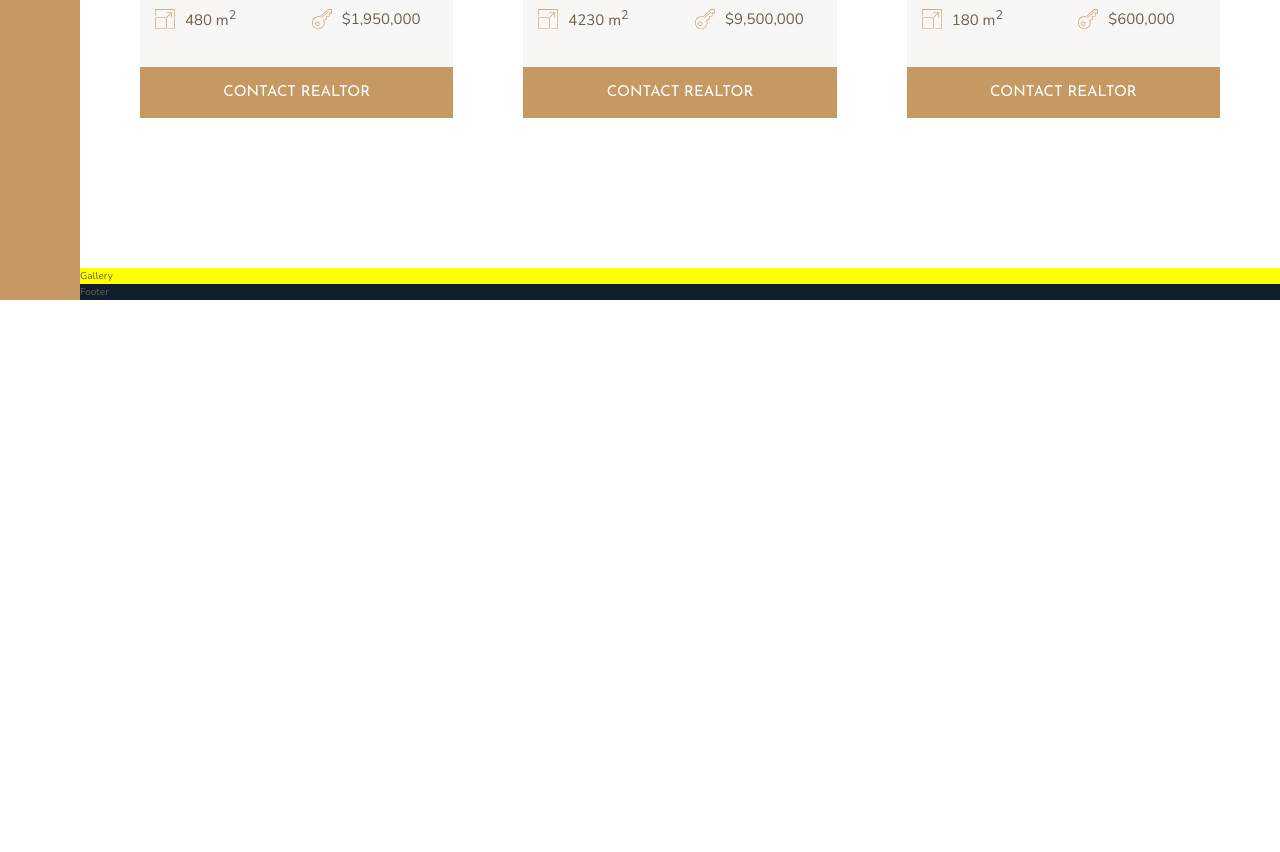
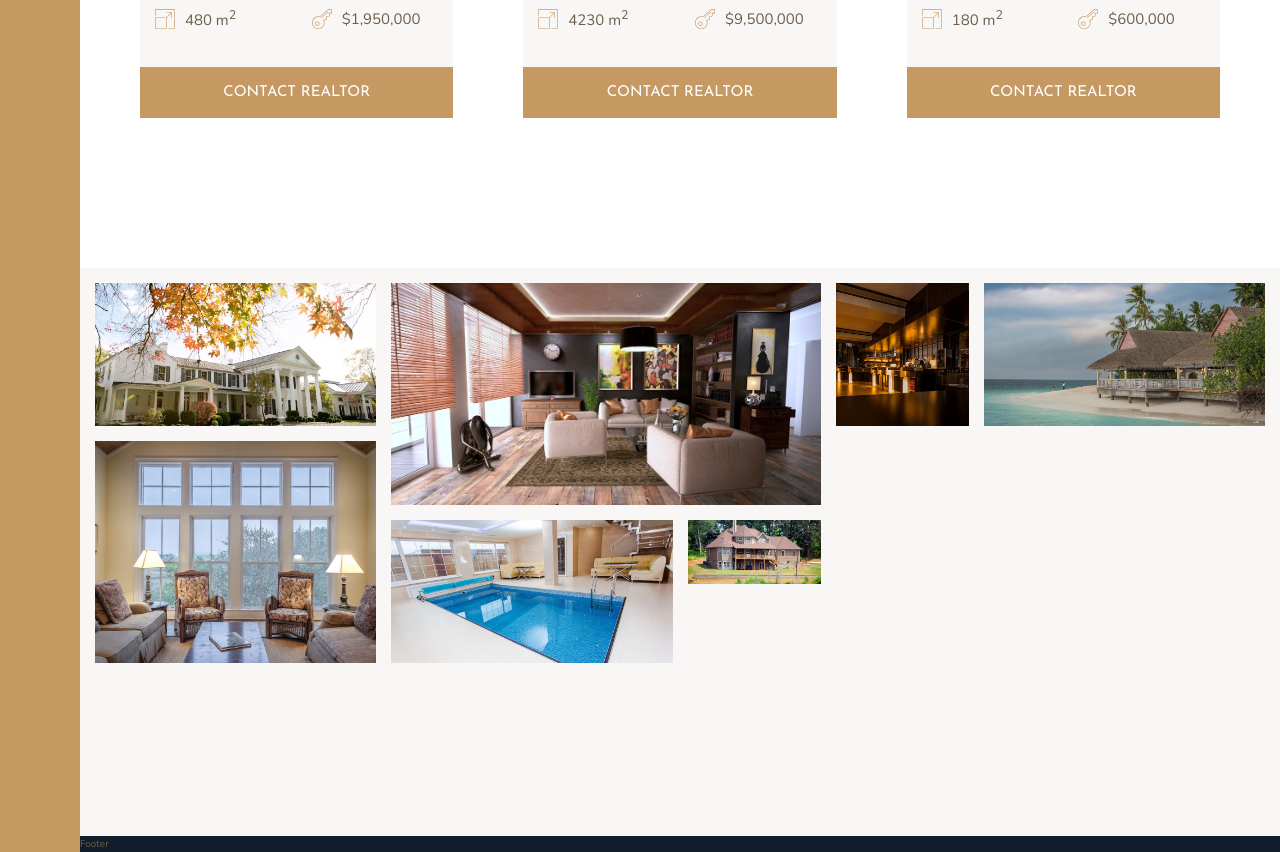
Before and after one commit to Ashoka2002/Nexter, a website: page index.html in a window 1280 px wide. Shown: the part 2794-3646 px from the top of the page. Before the commit the page ends 3094 px from the top, so only its background shows below. Drawn offline with nearby package versions, Linux system fonts and the light colour scheme.

Commit message:
Building the Gallery - Part 1

```diff
--- a/index.html
+++ b/index.html
@@ -322,7 +322,29 @@
       </div>
     </section>
 
-    <section class="gallery">Gallery</section>
+    <section class="gallery">
+      <figure class="gallery__item gallery__item--1">
+        <img src="img/gal-1.jpeg" alt="Gallery photo 1" class="gallery__img" />
+      </figure>
+      <figure class="gallery__item gallery__item--2">
+        <img src="img/gal-2.jpeg" alt="Gallery photo 2" class="gallery__img" />
+      </figure>
+      <figure class="gallery__item gallery__item--3">
+        <img src="img/gal-3.jpeg" alt="Gallery photo 3" class="gallery__img" />
+      </figure>
+      <figure class="gallery__item gallery__item--4">
+        <img src="img/gal-4.jpeg" alt="Gallery photo 4" class="gallery__img" />
+      </figure>
+      <figure class="gallery__item gallery__item--5">
+        <img src="img/gal-5.jpeg" alt="Gallery photo 5" class="gallery__img" />
+      </figure>
+      <figure class="gallery__item gallery__item--6">
+        <img src="img/gal-6.jpeg" alt="Gallery photo 6" class="gallery__img" />
+      </figure>
+      <figure class="gallery__item gallery__item--7">
+        <img src="img/gal-7.jpeg" alt="Gallery photo 7" class="gallery__img" />
+      </figure>
+    </section>
 
     <footer class="footer">Footer</footer>
   </body>
--- a/scss/_gallery.scss
+++ b/scss/_gallery.scss
@@ -1,4 +1,43 @@
 .gallery {
-  background-color: yellow;
+  background-color: $color-grey-light-1;
   grid-column: full-start/full-end;
+
+  display: grid;
+  grid-template-columns: repeat(8, 1fr);
+  grid-template-rows: repeat(7, 5vw);
+  gap: 1.5rem;
+  padding: 1.5rem;
+
+  &__item {
+    &--1 {
+      grid-area: 1/1 / span 2 / span 2;
+    }
+
+    &--2 {
+      grid-area: 1/3 / span 3 / span 3;
+    }
+
+    &--3 {
+      grid-area: 1/6 / span 2 / span 1;
+    }
+    &--4 {
+      grid-area: 1/7 / span 2 / span 2;
+    }
+    &--5 {
+      grid-area: 3 / 1 / span 3 / span 2;
+    }
+    &--6 {
+      grid-area: 4 / 3 / span 2 / span 2;
+    }
+    &--7 {
+      grid-area: 4 / 5 / span 1 / span 1;
+    }
+  }
+
+  &__img {
+    width: 100%;
+    height: 100%;
+    object-fit: cover;
+    display: block;
+  }
 }
```
Also changed, not shown: css/style.css.
